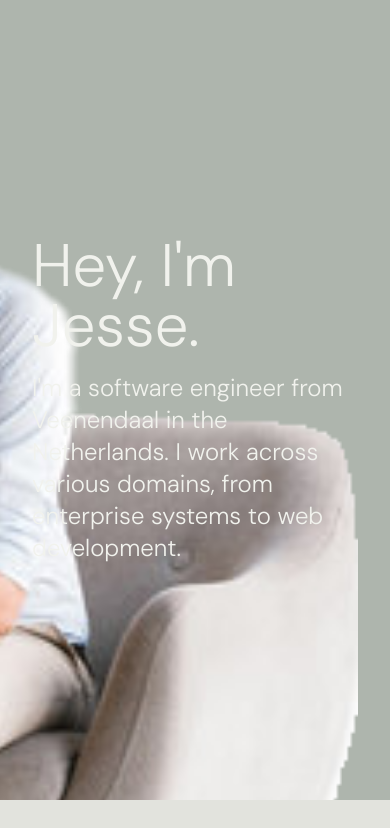
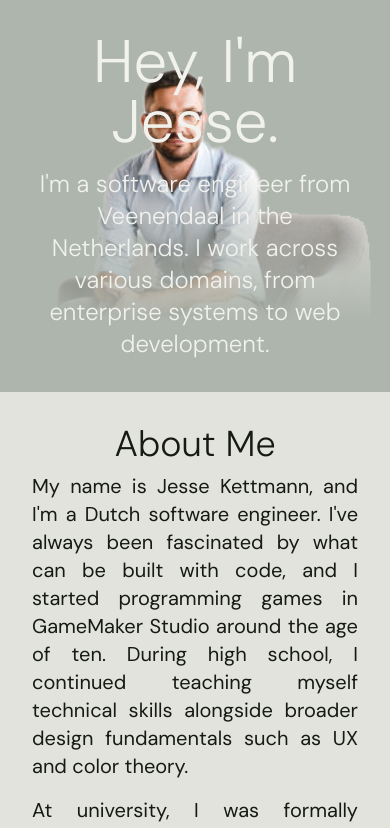
Before and after one commit to JesseKettmann/jessekettmann.github.io, a React (Vite) app: page / in a window 390 px wide. Shown: the top 828 px of the page. Built offline with nearby package versions, Linux system fonts and the light colour scheme; a web font is replaced by a local one.

Commit message:
added mobile scaling for hero section

```diff
--- a/src/Components/Education.tsx
+++ b/src/Components/Education.tsx
@@ -39,7 +39,7 @@ function Education() {
             </p>
           </EducationCard>
           <EducationCard
-            name="Game and Media Technology"
+            name="Game & Media Technology"
             type="Master"
             institution="Utrecht University"
             period="2023 - 2025"
--- a/src/Components/HeroSection.tsx
+++ b/src/Components/HeroSection.tsx
@@ -1,35 +1,13 @@
+import { useMediaQuery } from "../useMediaQuery";
+import HeroSectionDesktop from "./HeroSectionDesktop";
+import HeroSectionMobile from "./HeroSectionMobile";
+
 function HeroSection() {
+  const isDesktop = useMediaQuery("(min-width: 1280px)");
+
   return (
-    <div className="w-full h-200 overflow-hidden bg-background-mint">
-      <div className="relative mx-auto max-w-338 h-full flex items-center px-8">
-        {/* Image */}
-        <img
-          src="/src/assets/cover-image.png"
-          alt="Man sitting in chair"
-          className="
-          absolute
-          right-8
-          -bottom-100
-          w-225
-          h-auto
-          max-w-none
-          object-contain
-          z-0
-        "
-        />
-
-        {/* Content */}
-
-        <div className="font-dm-sans text-left z-10">
-          <h1 className="text-6xl font-light text-bright-500 mb-4">
-            Hey, I'm Jesse.
-          </h1>
-          <p className="text-2xl font-light text-bright-500 max-w-lg">
-            I'm a software engineer from Veenendaal in the Netherlands. I work
-            across various domains, from enterprise systems to web development.
-          </p>
-        </div>
-      </div>
+    <div className="w-full overflow-hidden bg-background-mint">
+      {isDesktop ? <HeroSectionDesktop /> : <HeroSectionMobile />}
     </div>
   );
 }
--- /dev/null
+++ b/src/Components/HeroSectionContent.tsx
@@ -0,0 +1,15 @@
+function HeroSectionContent() {
+  return (
+    <>
+      <h1 className="text-6xl font-light text-bright-500 mb-4">
+        Hey, I'm Jesse.
+      </h1>
+      <p className="text-2xl font-light text-bright-500 max-w-lg">
+        I'm a software engineer from Veenendaal in the Netherlands. I work
+        across various domains, from enterprise systems to web development.
+      </p>
+    </>
+  );
+}
+
+export default HeroSectionContent;
--- /dev/null
+++ b/src/Components/HeroSectionDesktop.tsx
@@ -0,0 +1,30 @@
+import HeroSectionContent from "./HeroSectionContent";
+
+function HeroSectionDesktop() {
+  return (
+    <div className="relative mx-auto max-w-338 h-200 flex items-center px-8">
+      {/* Image */}
+      <img
+        src="/src/assets/cover-image.png"
+        alt="Man sitting in chair"
+        className="
+          absolute
+          right-8
+          -bottom-100
+          w-225
+          h-auto
+          max-w-none
+          object-contain
+          z-0
+        "
+      />
+
+      {/* Content */}
+      <div className="font-dm-sans text-left z-10">
+        <HeroSectionContent />
+      </div>
+    </div>
+  );
+}
+
+export default HeroSectionDesktop;
--- /dev/null
+++ b/src/Components/HeroSectionMobile.tsx
@@ -0,0 +1,58 @@
+import HeroSectionContent from "./HeroSectionContent";
+
+function HeroSectionMobile() {
+  return (
+    <div className="relative mx-auto w-full aspect-[18/16] flex justify-center items-end p-8">
+      {/* Image */}
+      <img
+        src="/src/assets/cover-image.png"
+        alt="Man sitting in chair"
+        className="
+          absolute
+          left-1/2
+          bottom-0
+          -translate-x-1/2
+          translate-y-[28%]
+          w-[90vw]
+          max-w-[225]
+          h-auto
+          object-contain
+          z-0
+        "
+      />
+
+      {/* Gradient fade (top part) */}
+      <div
+        className="
+          absolute
+          inset-x-0
+          bottom-[18%]
+          h-[40%]
+          bg-linear-to-b
+          from-transparent
+          to-background-mint
+          z-10
+        "
+      />
+
+      {/* Solid white bottom */}
+      <div
+        className="
+          absolute
+          inset-x-0
+          bottom-0
+          h-[18%]
+          bg-background-mint
+          z-10
+        "
+      />
+
+      {/* Content */}
+      <div className="font-dm-sans text-center z-10">
+        <HeroSectionContent />
+      </div>
+    </div>
+  );
+}
+
+export default HeroSectionMobile;
```
